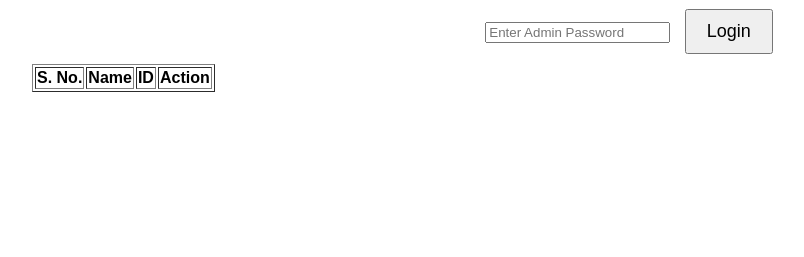
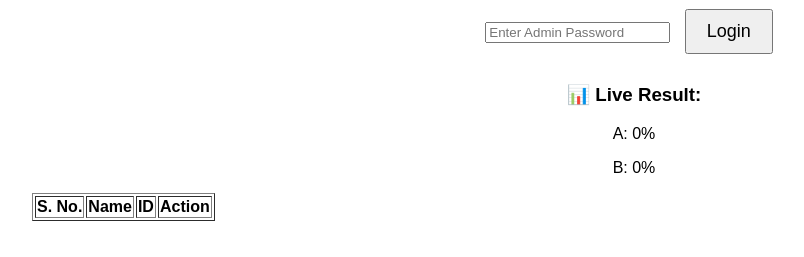
Before and after one commit to Dhruvdevel/votetosurvive, a plain HTML site: page client/admin.html in a window 1280 px wide. Shown: the part 107-364 px from the top of the page, without its empty margins (6-810 px from the left). Drawn offline with nearby package versions, Linux system fonts and the light colour scheme; no server answers.

Commit message:
Update admin.html

```diff
--- a/client/admin.html
+++ b/client/admin.html
@@ -2,27 +2,48 @@
 <html>
 <head>
   <title>Admin Panel</title>
+
+  <!-- ✅ Socket.IO client -->
   <script src="https://cdn.socket.io/4.7.2/socket.io.min.js"></script>
+
+  <!-- ✅ Admin JS and CSS -->
   <script src="admin.js" defer></script>
   <link rel="stylesheet" href="style.css">
 </head>
+
 <body>
   <h2>🔐 Admin Panel</h2>
 
+  <!-- 📍1. Admin Login Section -->
   <input id="admin-password" placeholder="Enter Admin Password">
   <button onclick="loginAdmin()">Login</button>
+  <p id="login-error" style="color:red;"></p> <!-- 🔔 To show invalid login -->
 
+  <!-- 📍2. Admin Controls (hidden until login) -->
   <div id="admin-controls" style="display:none;">
+
+    <!-- 📍2.1 Session ID Controls -->
     <input id="admin-session-id" placeholder="Enter Session ID">
     <button onclick="lockSession()">🔒 Lock Session</button>
     <button onclick="unlockSession()">🔓 Unlock Session</button>
 
+    <!-- 📍2.2 Question Controls -->
     <input id="question-input" placeholder="Enter question">
     <button onclick="sendQuestion()">Send Question</button>
+
+    <!-- 📍2.3 Vote Results + Survivors -->
     <button onclick="getResults()">Show Results & Eliminate</button>
     <button onclick="getSurvivors()">Show Survivors</button>
   </div>
 
+  <!-- 📍3. Live Result Display (optional but recommended) -->
+  <div id="result" style="margin-top: 20px;">
+    <h3>📊 Live Result:</h3>
+    <p>A: <span id="percent-a">0</span>%</p>
+    <p>B: <span id="percent-b">0</span>%</p>
+  </div>
+
+  <!-- 📍4. Survivors Table -->
   <table border="1" id="survivor-table">
     <thead>
       <tr>
@@ -35,6 +56,5 @@
     <tbody></tbody>
   </table>
 
-
 </body>
 </html>
```
Lines whose indentation alone changed are shown as unchanged.
